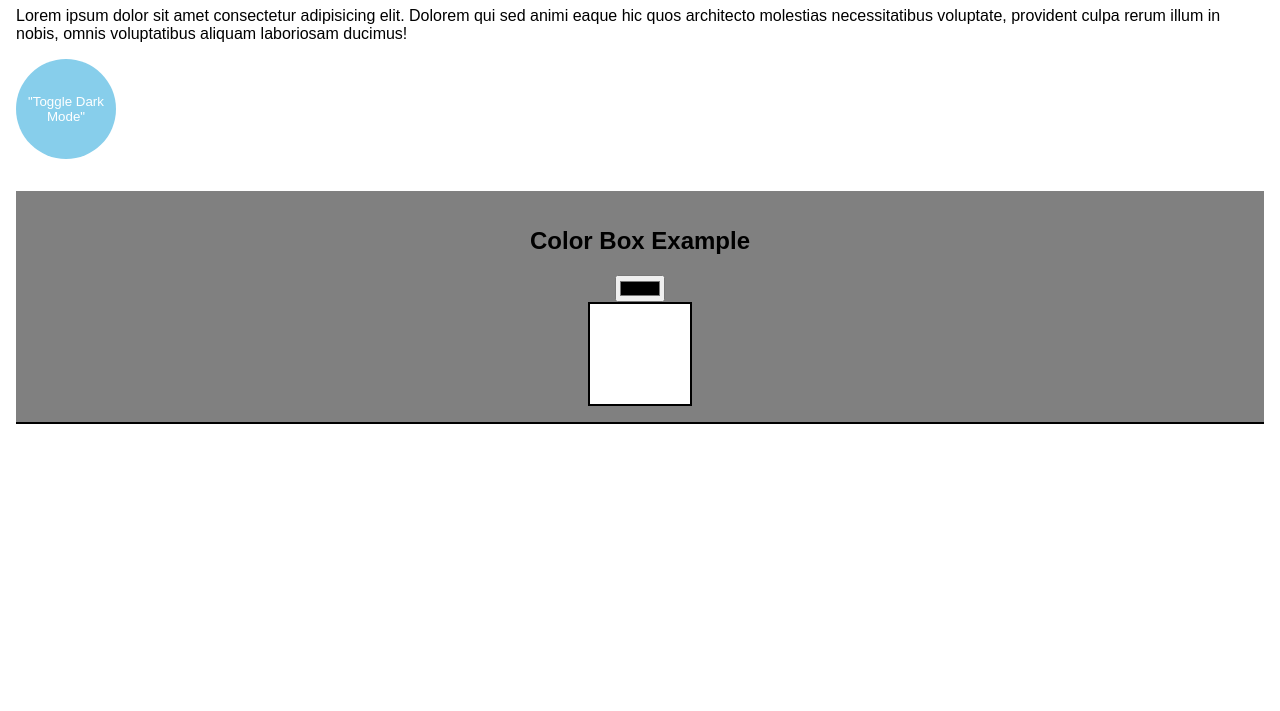
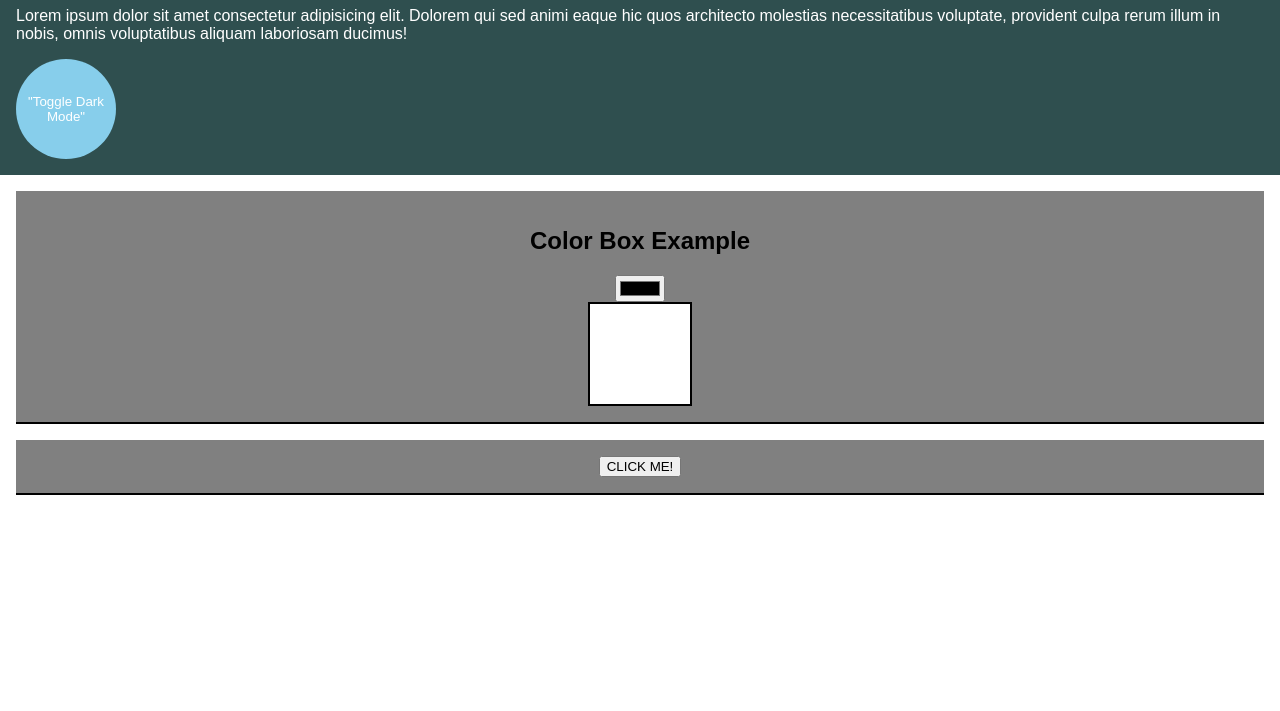
Before and after one commit to zacharymasi19/js-sandbox, a plain HTML site: page index.html in a window 1280 px wide. Shown: the part 89-800 px from the top of the page. Drawn offline with Linux system fonts and the light colour scheme.

Commit message:
Dark Mode

```diff
--- a/index.html
+++ b/index.html
@@ -10,7 +10,7 @@
 
 <body>
     <main>
-        <div id="content">
+        <div id="content" class="dark-mode">
             <h1>JS Sandbox</h1>
             <p>Lorem ipsum dolor sit amet consectetur adipisicing elit. Dolorem qui sed animi eaque hic quos architecto molestias necessitatibus voluptate, provident culpa rerum illum in nobis, omnis voluptatibus aliquam laboriosam ducimus!</p>
             <button type="button" id="toggleDM" onclick="toggleDarkMode()">"Toggle Dark Mode"</button>
@@ -21,6 +21,9 @@
         <br>
         <div id="colorbox"></div>
         </div>
+        <div class="exampleBox">
+            <button id="runaway" type="button" onclick="teleport()">CLICK ME!</button>
+        </div>
     </main>
     <script src="script.js"></script>
 </body>
--- a/script.js
+++ b/script.js
@@ -5,5 +5,14 @@ colorselector.onchange = function () {
 };
 
 function toggleDarkMode(){
-    alert("toggle me")
+    let content = document.getElementById("content")
+    content.classList.toggle("dark-mode");
+    //alert("TOGGLE ME");
 }
+
+function teleport(){
+    console.log("TELEPort");
+    let runaway = document.getElementById("runaway")
+    runaway.innerText = "Something Else";
+
+}
--- a/style.css
+++ b/style.css
@@ -25,6 +25,11 @@ body, html{
     padding: 1rem;
 }
 
+.dark-mode{
+    color: white !important;
+    background-color: darkslategray !important;
+}
+
 #toggleDM{
     width: 100px;
     height: 100px;
```
